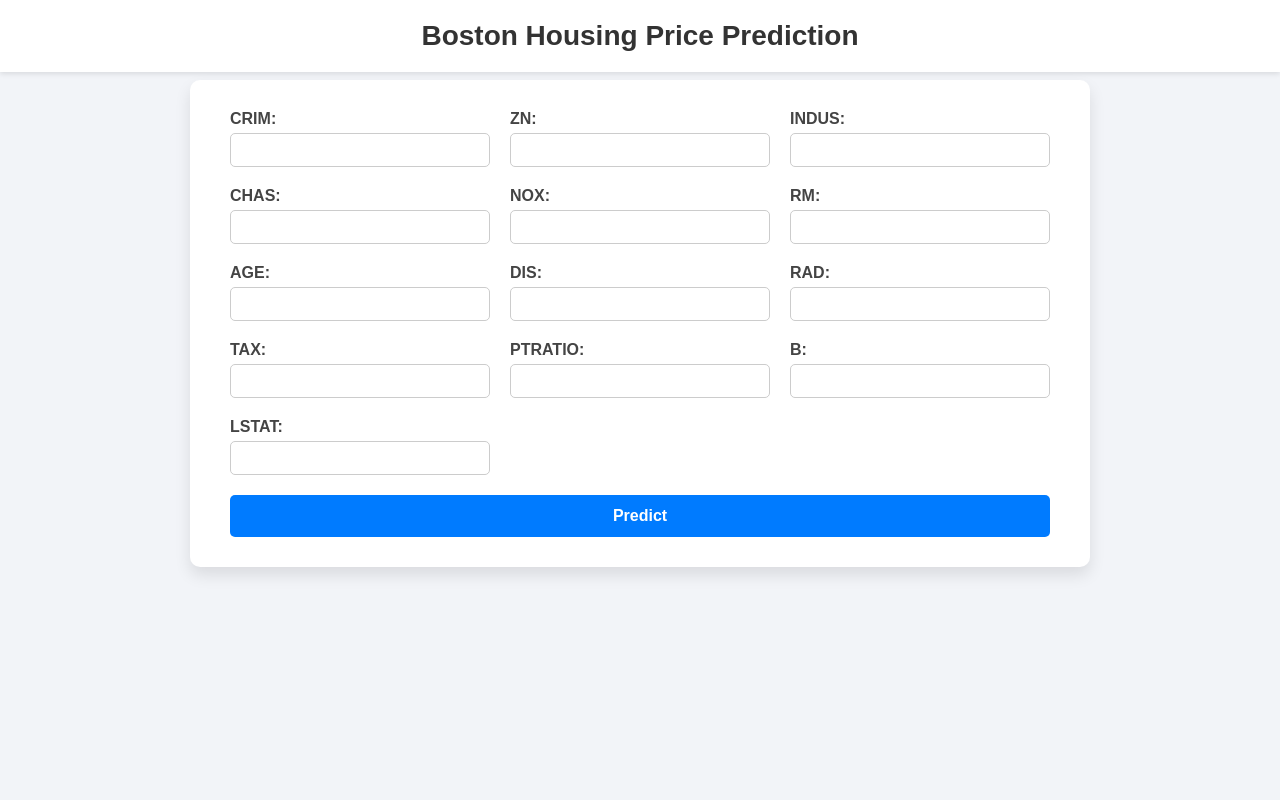
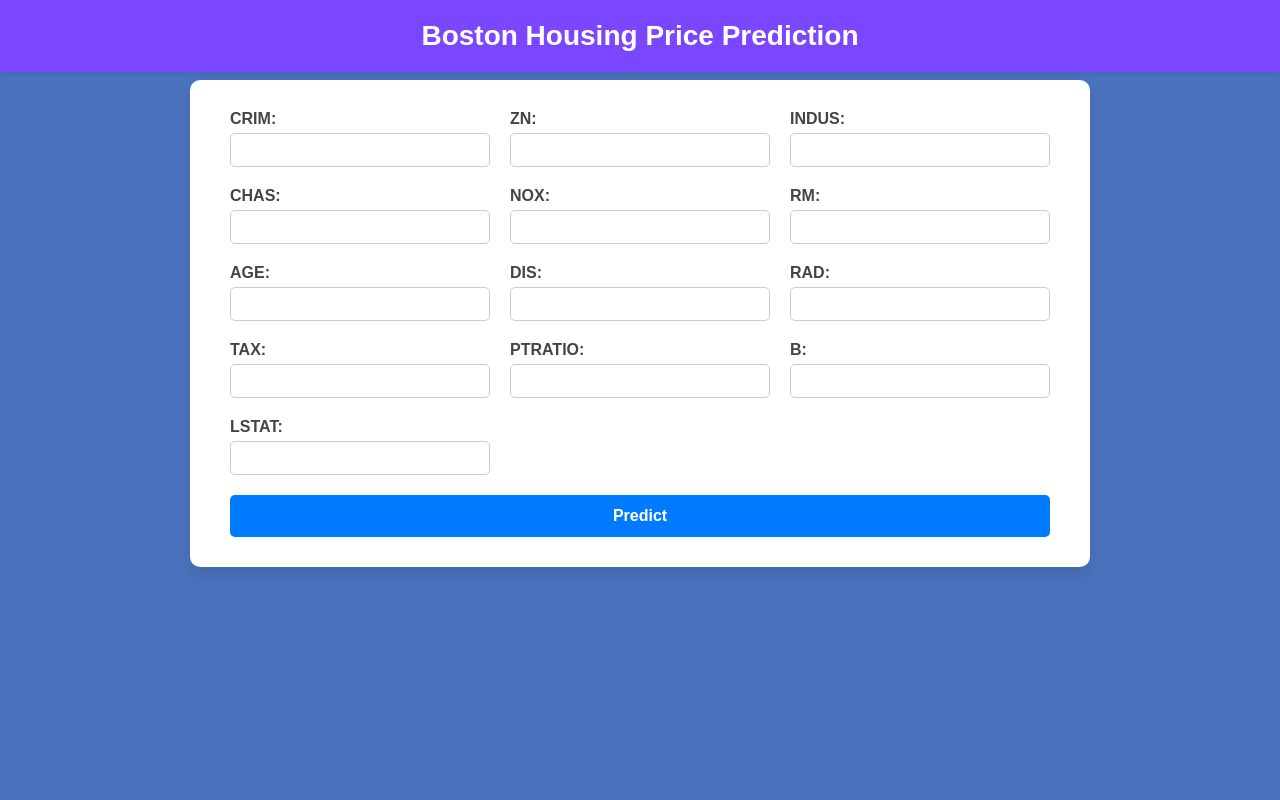
Before and after one commit to NisitGohel/Boston_House_Price_Prediction, a Flask app: page / in a window 1280 px wide. Run offline with Flask 3, Linux system fonts and the light colour scheme; parts of the project's set-up code (start-up, migrations or seed data) failed here and were passed over.

Commit message:
Update index.html

```diff
--- a/templates/index.html
+++ b/templates/index.html
@@ -14,7 +14,7 @@
 
         body {
             font-family: Arial, sans-serif;
-            background: #f2f4f8;
+            background: #4b72be;
             padding-top: 80px;
             /* space for fixed title */
             display: flex;
@@ -29,11 +29,11 @@
             top: 0;
             left: 0;
             width: 100%;
-            background: white;
+            background:  rgb(122, 70, 255);
             text-align: center;
             font-size: 28px;
             font-weight: bold;
-            color: #333;
+            color: #ffffff;
             padding: 20px 0;
             box-shadow: 0 2px 5px rgba(0, 0, 0, 0.1);
             z-index: 1000;
```
